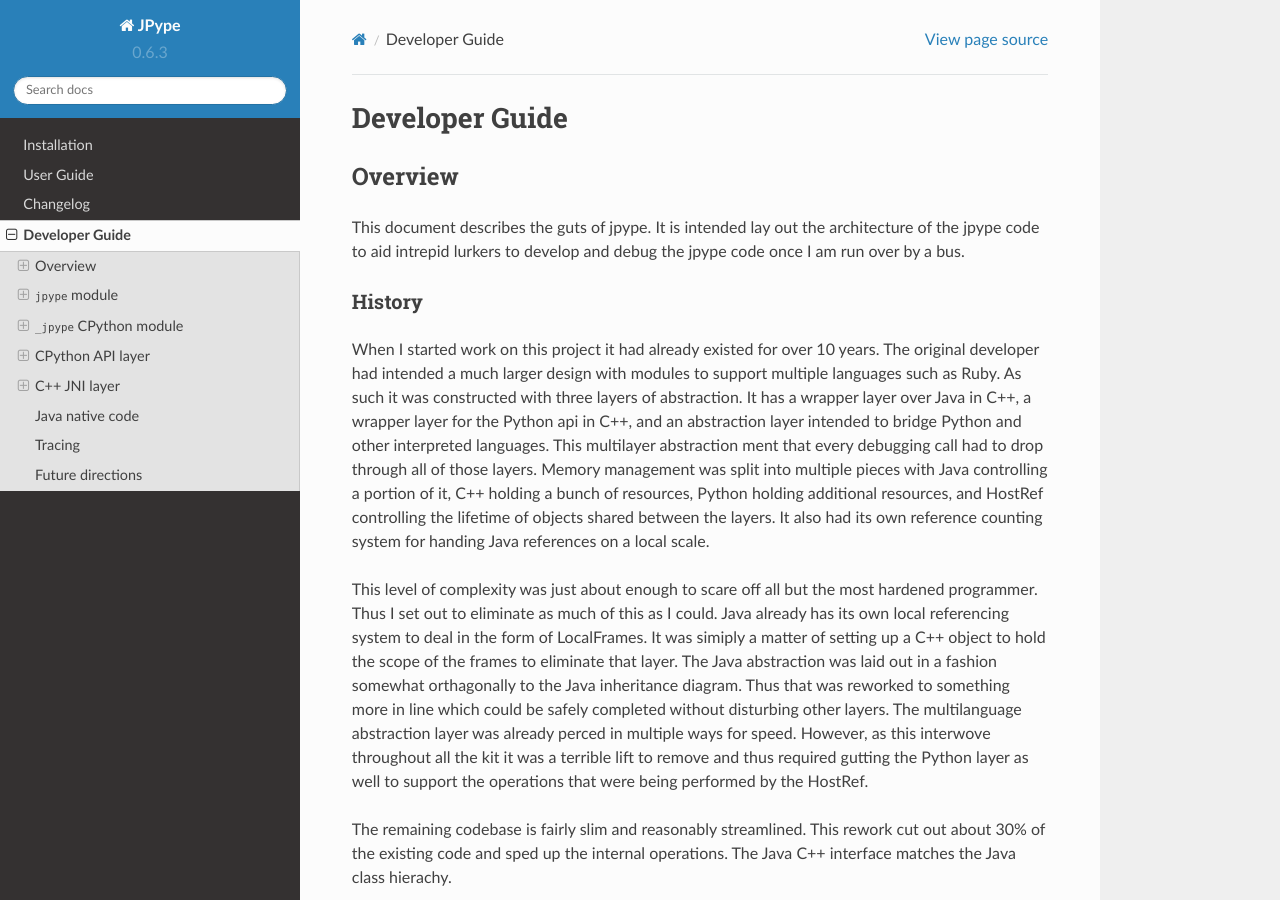
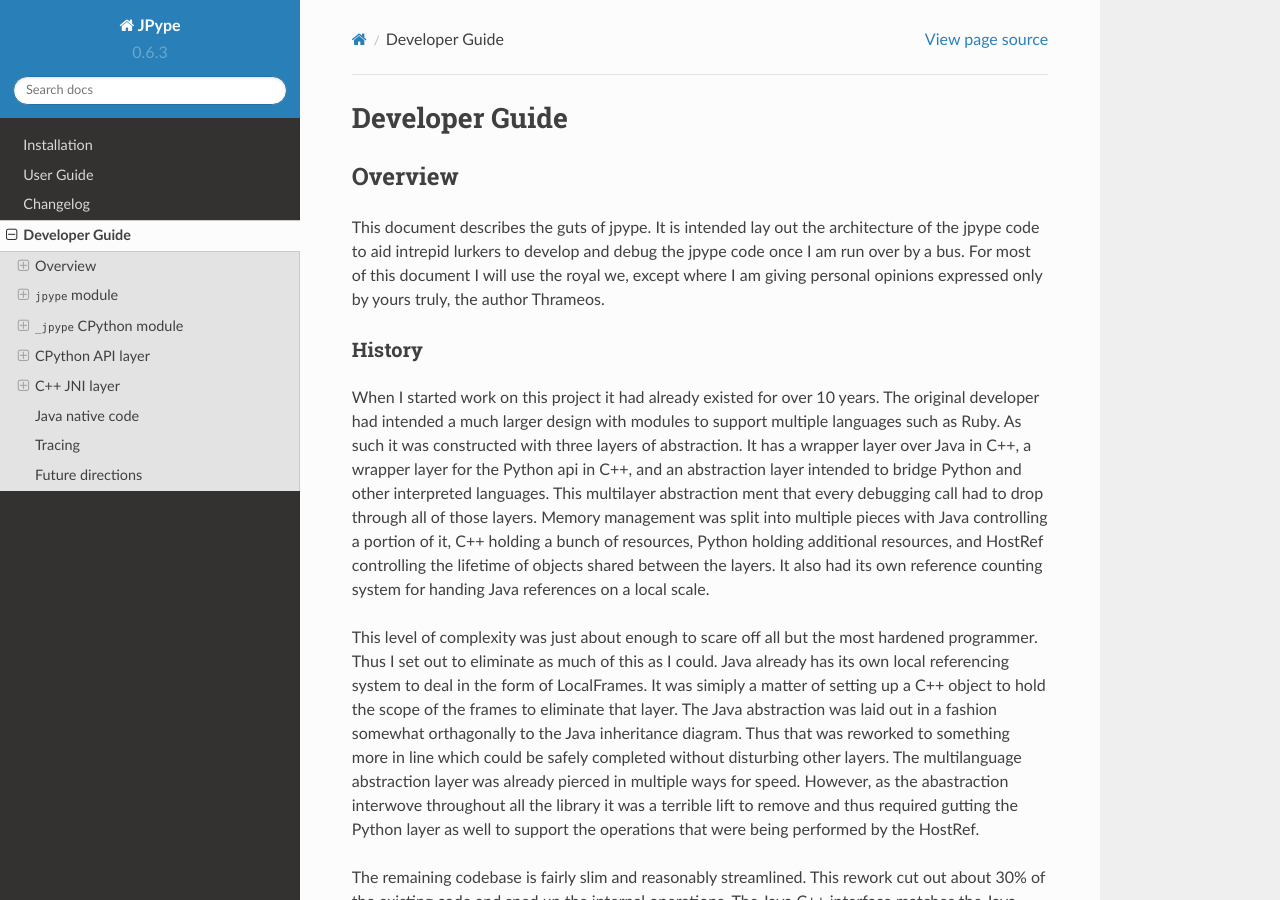
Before and after one commit to jpype-project/jpype, a Sphinx documentation site: the page built from doc/develguide.rst, in a window 1280 px wide and 900 px high. Built offline with Sphinx 7.4.7 and the Read the Docs theme 2.0.0, drawn with Linux system fonts in a browser that asks for light colours; the version number is read from the project's files by our own code; some of the changed text lies outside the part shown.

Commit message:
Another pass through.

```diff
--- a/doc/develguide.rst
+++ b/doc/develguide.rst
@@ -7,6 +7,9 @@
 This document describes the guts of jpype. It is intended
 lay out the architecture of the jpype code to aid intrepid lurkers
 to develop and debug the jpype code once I am run over by a bus.
+For most of this document I will use the royal we, except where
+I am giving personal opinions expressed only by yours truly, the
+author Thrameos.
 
 
 History
@@ -33,10 +36,10 @@
 was laid out in a fashion somewhat orthagonally to the Java inheritance
 diagram. Thus that was reworked to something more in line which could be
 safely completed without disturbing other layers. The multilanguage
-abstraction layer was already perced in multiple ways for speed. However,
-as this interwove throughout all the kit it was a terrible lift to remove
-and thus required gutting the Python layer as well to support the operations
-that were being performed by the HostRef.
+abstraction layer was already pierced in multiple ways for speed. However,
+as the abastraction interwove throughout all the library it was a terrible
+lift to remove and thus required gutting the Python layer as well to support
+the operations that were being performed by the HostRef.
 
 The remaining codebase is fairly slim and reasonably streamlined. This
 rework cut out about 30% of the existing code and sped up the internal
@@ -188,7 +191,7 @@
 string into string substitution. This does generate some potential for errors
 especially since it makes order important when using the equals operator when
 comparing a Java and Python string. Also it causes minor issues when using a
-Java string as a key to a dict. There is no special fields associated with
+Java string as a key to a ``dict``. There is no special fields associated with
 the ``jstring``.
 
 
@@ -455,13 +458,17 @@
 which requires a reference, we call keep on the reference which transfers
 control to a ``PyObject*`` and prevents the pointer from removing the reference.
 As the object handle is leaving our control keep should only be called the
-return statement.
+return statement.  The smart pointer is not used on method passing in which
+the parent explicitly holds a reference to the Python object. As all tuples
+passed as arguments operate like this, that means much of the API accepts
+bare ``PyObject*`` as arguments.  It is the job of the caller to hold the
+reference for its scope.
 
 
 C++ JNI layer
 -------------
 
-The C++ layer has a number of tasks. It is used to load thunks, call jni
+The C++ layer has a number of tasks. It is used to load thunks, call JNI
 methods, provide reflection of classes, determine if a conversion is possible,
 perform conversion, match arguments to overloads, and convert return values
 back to Java.
@@ -614,12 +621,13 @@
 ``JPEncoding``
 +++++++++++++++
 
-Java concept of UTF is pretty much orthagonal to the rest of the world. Java
+Java concept of UTF is pretty much out of sync with the rest of the world. Java
 used 16 bits for its native characters. But this was inadequate for all of the
 unicode characters, thus longer unicode character had to be encoded in the
 16 bit space. Rather the directly providing methods to convert to a standard
-encoding such as UTF8, Java used UTF16 encoded in 8 bits. ``JPEncoding`` deals
-with converting this unusual encoding into something that Python can understand.
+encoding such as UTF8, Java used UTF16 encoded in 8 bits which they dub
+Modified-UTF8. ``JPEncoding`` deals with converting this unusual encoding into
+something that Python can understand.
 
 The key method in this module is transcribe with signature ::
 
@@ -631,6 +639,10 @@
 By selecting the source and traget encoding transcribe can convert to or
 from Java to Python encoding.
 
+Incidentally that same modified UTF coding is used in storing symbols in the
+class files. It seems like a really poor design choice given they have to document
+this modified UTF in multiple places. As far as I can tell the internal
+converter only appears on ``java.io.DataInput`` and ``java.io.DataOutput``.
 
 Java native code
 ----------------
```
Also changed, not shown: other parts of doc/develguide.rst (+2 -2 lines).
